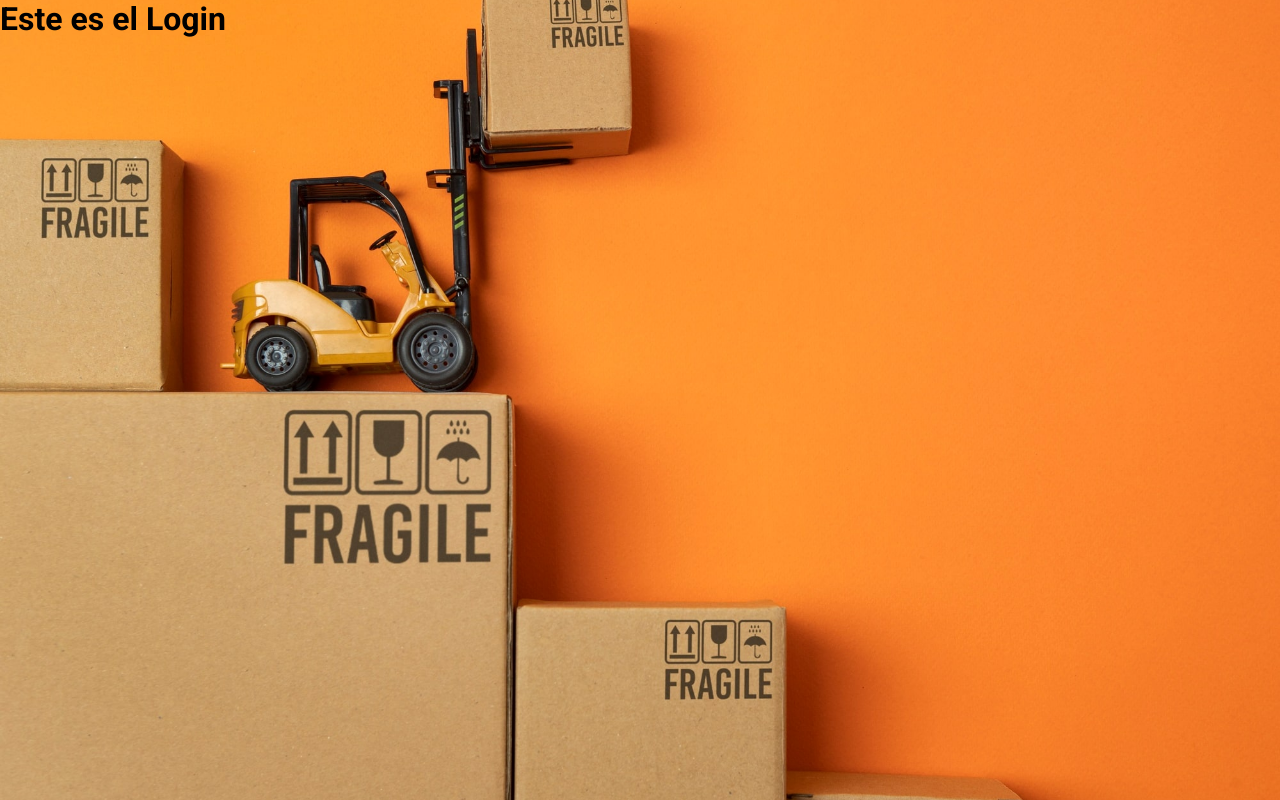
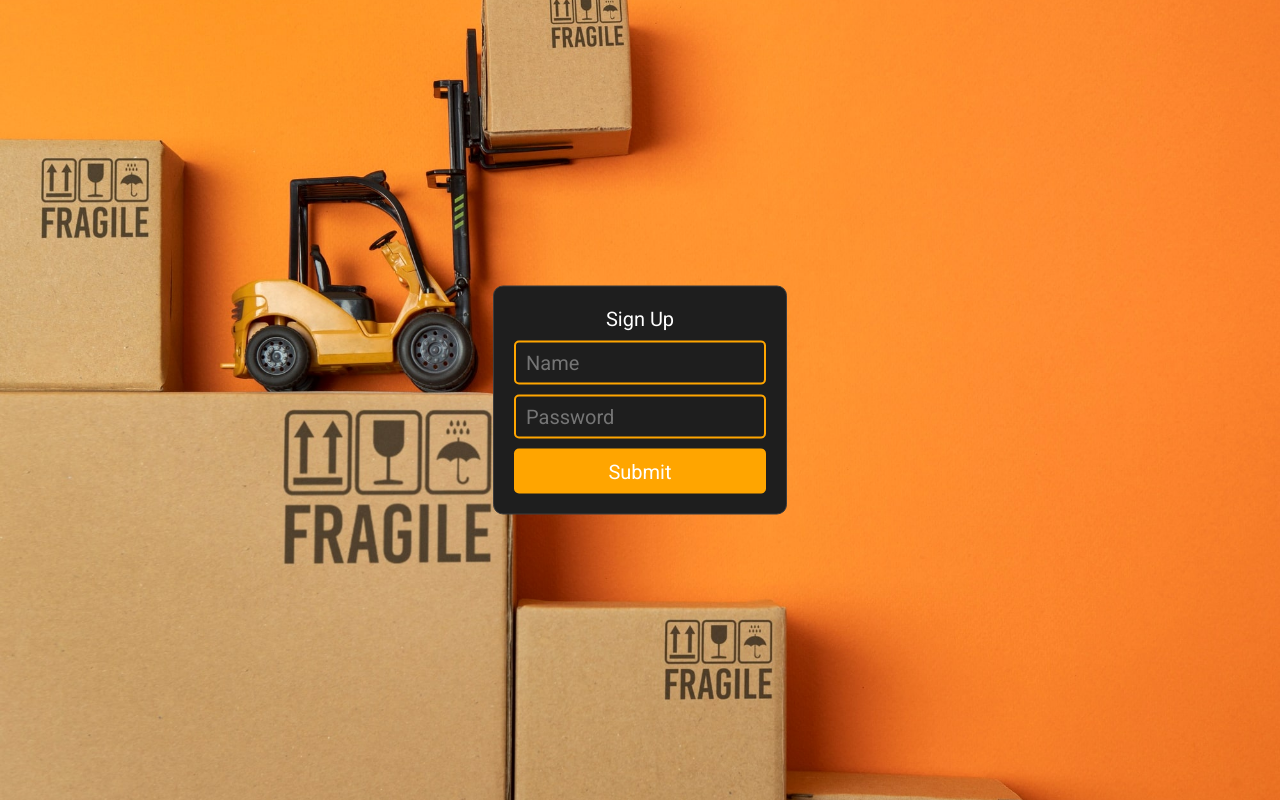
Before and after one commit to jaimezzapata/app-crm-mercancia-miercoles, a React (Vite) app: page / in a window 1280 px wide. Built offline with nearby package versions, Linux system fonts and the light colour scheme.

Commit message:
Se finaliza componente Login con sus estilso

```diff
--- /dev/null
+++ b/src/pages/Login.css
@@ -0,0 +1,45 @@
+.form {
+    display: flex;
+    flex-direction: column;
+    gap: 10px;
+    background: #1e1e1e;
+    padding: 20px;
+    border: 1px solid #3d3c3c;
+    border-radius: 10px;
+    color: white;
+    text-align: center;
+    font-size: 20px;
+    position: absolute;
+    top: 50%;
+    left: 50%;
+    transform: translate(-50%, -50%);
+}
+
+.form input {
+    height: 35px;
+    outline: none;
+    border: 2px solid orange;
+    background: transparent;
+    padding: 20px 10px;
+    border-radius: 5px;
+    transition: .5s;
+    color: white;
+    font-size: 20px;
+}
+
+.form input:focus {
+    background: orange;
+}
+
+.form button {
+    width: 100%;
+    color: white;
+    transition: .5s;
+    font-size: 20px;
+    outline: none;
+    border: none;
+    height: 45px;
+    border-radius: 5px;
+    background: orange;
+    align-self: flex-end;
+}
--- a/src/pages/Login.jsx
+++ b/src/pages/Login.jsx
@@ -1,9 +1,14 @@
 /* rafce -> Crea un componente funcional  flecha */
 /* rfce -> Crea un componente funcional regular */
-
+import './Login.css'
 const Login = () => {
   return (
-    <div>Login</div>
+    <form className="form">
+      Sign Up
+      <input type="text" className="input" placeholder="Name" />
+      <input type="text" className="input" placeholder="Password" />
+      <button>Submit</button>
+    </form>
   )
 }
 
--- a/src/router/enrutador.jsx
+++ b/src/router/enrutador.jsx
@@ -1,6 +1,7 @@
 /* El enrutador es un arreglo de objetos */
 /* El objeto se construye con el componente y la ruta */
 import Home from "../pages/Home";
+import Login from "../pages/Login";
 export let enrutador = [
   {
     path: '/home',
@@ -8,6 +9,6 @@ export let enrutador = [
   },
   {
     path: '/',
-    element: <h1>Este es el Login</h1>
+    element: <Login />
   }
 ]
```
